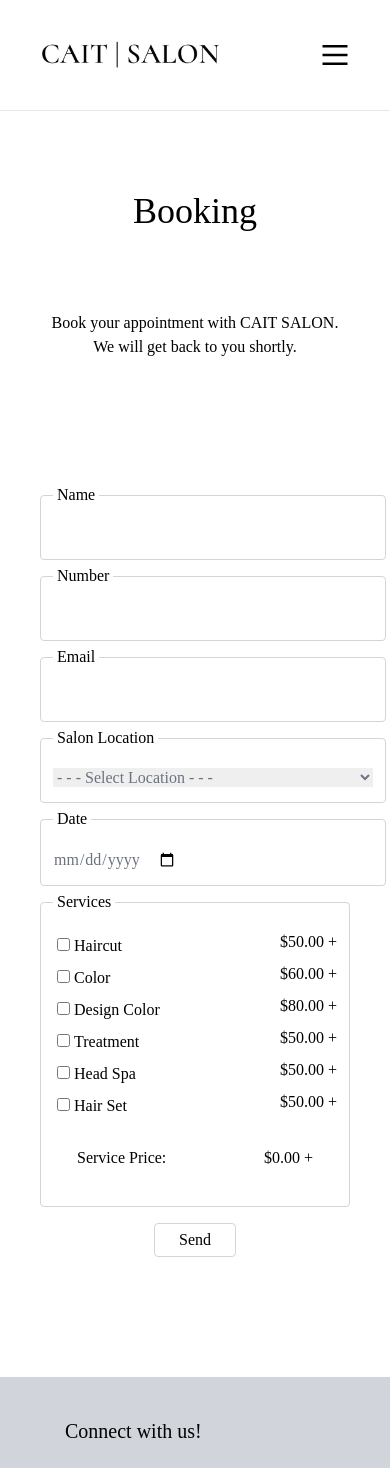
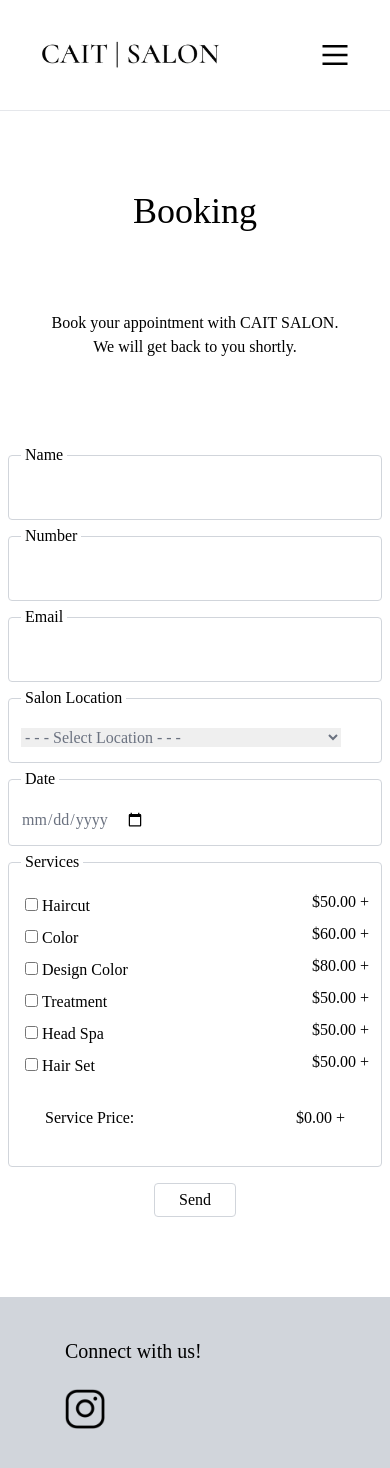
Before and after one commit to eobcre/salon-react, a React (Vite) app: page /book in a window 390 px wide. Shown: the top 1468 px of the page. Built offline with nearby package versions, Linux system fonts and the light colour scheme; the HTML template or start-up script is replaced by a standard one.

Commit message:
mx-2 for responsive

```diff
--- a/src/sections/Book.jsx
+++ b/src/sections/Book.jsx
@@ -69,7 +69,7 @@ export const Book = () => {
         <br />
         We will get back to you shortly.
       </p>
-      <div className='-mx-0 p-10 md:flex md:mx-36'>
+      <div className='mx-2 md:flex md:mx-36'>
         <div className='flex-1'>
           <form>
             {/* Name */}
```
